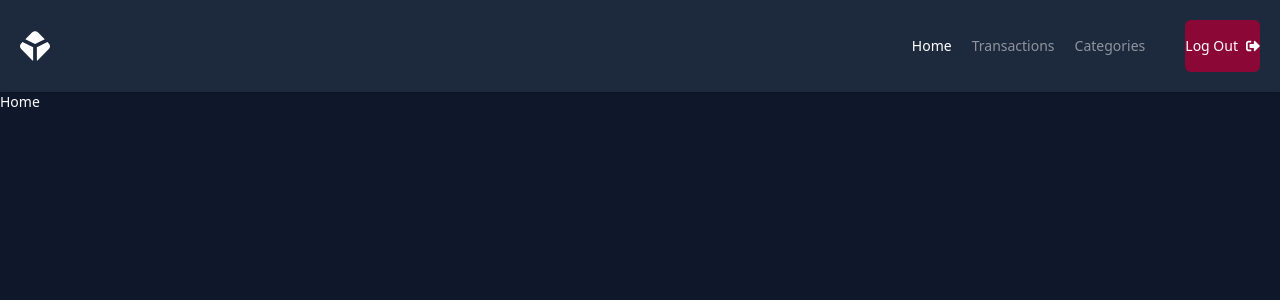
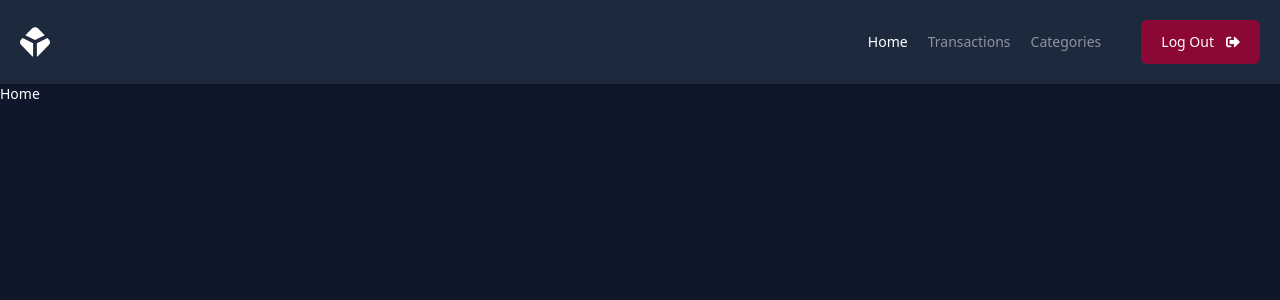
Before and after one commit to DimaShamoev/ExpenseTracker, a React (Vite) app in the folder client/: page / in a window 1280 px wide. Shown: the top 300 px of the page. Built offline with nearby package versions, Linux system fonts and the light colour scheme.

Commit message:
small changes

```diff
--- a/client/index.html
+++ b/client/index.html
@@ -7,7 +7,7 @@
     <link rel="preconnect" href="https://fonts.googleapis.com">
     <link rel="preconnect" href="https://fonts.gstatic.com" crossorigin>
     <link href="https://fonts.googleapis.com/css2?family=Roboto:ital,wght@0,100..900;1,100..900&display=swap" rel="stylesheet">
-    <title>Vite + React + TS</title>
+    <title>Expense Tracker</title>
 </head>
 <body>
     <div id="root"></div>
--- a/client/src/components/Header.tsx
+++ b/client/src/components/Header.tsx
@@ -33,7 +33,7 @@ const Header: React.FunctionComponent = () => {
 
             {
                 isAuth ? (
-                    <button className='btn btn-red cursor-pointer'>
+                    <button className='btn px-5 btn-red cursor-pointer roboto'>
                         <span>Log Out</span>
                         <FaSignOutAlt />
                     </button>
--- a/client/src/index.css
+++ b/client/src/index.css
@@ -1,4 +1,8 @@
 @import "tailwindcss";
+
+@theme {
+    --roboto: "Roboto", serif
+}
 
 @layer base {
     body {
@@ -16,7 +20,7 @@
 
 @layer components {
     .btn {
-        @apply flex gap-2 items-center text-white py-4 rounded-md;
+        @apply flex gap-3 items-center text-white py-3 rounded-md;
     }
 
     .input {
@@ -35,4 +39,7 @@
     .btn-green{
         @apply bg-green-600 hover:bg-green-800;
     }
+    .roboto{
+        font-size: var(--roboto);
+    }
 }
--- a/client/src/pages/Layout.tsx
+++ b/client/src/pages/Layout.tsx
@@ -7,7 +7,7 @@ const Layout: React.FunctionComponent = () => {
         <div className='min-h-screen bg-slate-900 pb-20 font-roboto text-white'>
 
             <Header />
-            <div className="container">
+            <div className="container m-auto">
                 <Outlet />
             </div>
 
```
